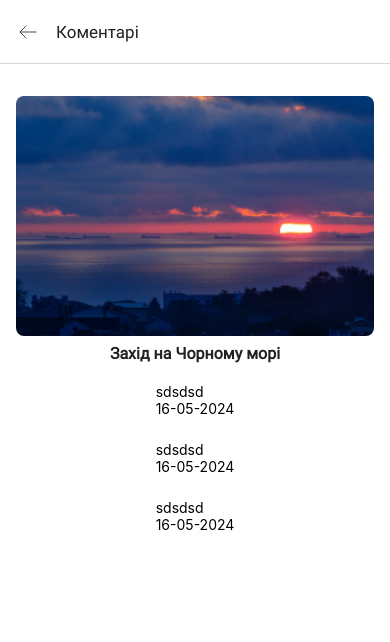
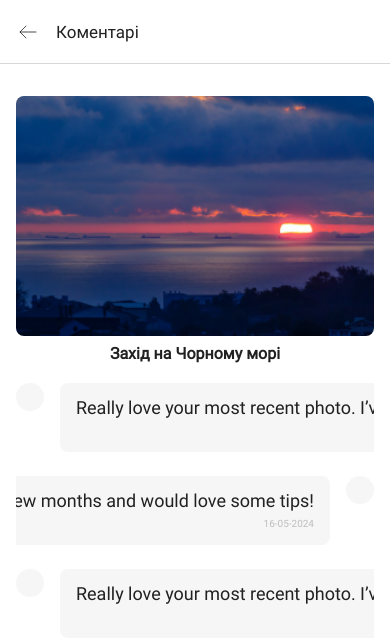
Before and after one commit to korysergey55/reactNativeApp, a React Native app: screen /Home in a window 390 px wide. Both pictures are taken after a click on the element 28 px from the left and 555 px from the top of the page. Shown: the top 642 px of the page. Built offline with nearby package versions, Linux system fonts and the light colour scheme.

Commit message:
user-comments-revers-list

```diff
--- a/components/publicationList/publicationList.tsx
+++ b/components/publicationList/publicationList.tsx
@@ -8,15 +8,18 @@ const PublicationList = () => {
       title: "Захід на Чорному морі",
       comments: [
         {
-          comment: "sdsdsd",
+          comment:
+            "Really love your most recent photo. I’ve been trying to capture the same thing for a few months and would love some tips!",
           date: "16-05-2024",
         },
         {
-          comment: "sdsdsd",
+          comment:
+            "Really love your most recent photo. I’ve been trying to capture the same thing for a few months and would love some tips!",
           date: "16-05-2024",
         },
         {
-          comment: "sdsdsd",
+          comment:
+            "Really love your most recent photo. I’ve been trying to capture the same thing for a few months and would love some tips!",
           date: "16-05-2024",
         },
       ],
@@ -28,23 +31,28 @@ const PublicationList = () => {
       title: "Старий будиночок у Венеції",
       comments: [
         {
-          comment: "sdsdsd",
+          comment:
+            "Really love your most recent photo. I’ve been trying to capture the same thing for a few months and would love some tips!",
           date: "16-05-2024",
         },
         {
-          comment: "sdsdsd",
+          comment:
+            "Really love your most recent photo. I’ve been trying to capture the same thing for a few months and would love some tips!",
           date: "16-05-2024",
         },
         {
-          comment: "sdsdsd",
+          comment:
+            "Really love your most recent photo. I’ve been trying to capture the same thing for a few months and would love some tips!",
           date: "16-05-2024",
         },
         {
-          comment: "sdsdsd",
+          comment:
+            "Really love your most recent photo. I’ve been trying to capture the same thing for a few months and would love some tips!",
           date: "16-05-2024",
         },
         {
-          comment: "sdsdsd",
+          comment:
+            "Really love your most recent photo. I’ve been trying to capture the same thing for a few months and would love some tips!",
           date: "16-05-2024",
         },
       ],
@@ -56,7 +64,8 @@ const PublicationList = () => {
       title: "Ліс",
       comments: [
         {
-          comment: "sdsdsd",
+          comment:
+            "Really love your most recent photo. I’ve been trying to capture the same thing for a few months and would love some tips!",
           date: "16-05-2024",
         },
       ],
--- a/components/userComments/commentsList/CommentsList.tsx
+++ b/components/userComments/commentsList/CommentsList.tsx
@@ -1,5 +1,5 @@
 import React, { FC } from "react";
-import { ScrollView, StyleSheet, Text } from "react-native";
+import { ScrollView, StyleSheet } from "react-native";
 import { conmmentTypes } from "../../../types/types";
 import CommentsItem from "./commentsItem/CommentsItem";
 
@@ -14,6 +14,7 @@ const CommentsList: FC<propTypes> = ({ commentsList }) => {
         <CommentsItem
           key={index}
           item={item}
+          index={index}
         />
       ))}
     </ScrollView>
@@ -22,8 +23,8 @@ const CommentsList: FC<propTypes> = ({ commentsList }) => {
 
 const styles = StyleSheet.create({
   container: {
-    width: "100%",
-    height: "100%",
+    // width: "100%",
+    // height: "100%",
 
     alignItems: "center",
     justifyContent: "flex-start",
--- a/components/userComments/commentsList/commentsItem/CommentsItem.tsx
+++ b/components/userComments/commentsList/commentsItem/CommentsItem.tsx
@@ -1,14 +1,30 @@
-import React, { FC } from "react";
-import { ScrollView, StyleSheet, Text, View } from "react-native";
+import React, { FC, useEffect, useState } from "react";
+import { StyleSheet, Text, View } from "react-native";
 import { conmmentTypes } from "../../../../types/types";
+import { colors } from "../../../../assets/styles/globalStyles";
 
 type propTypes = {
   item: conmmentTypes;
+  index: number;
 };
 
-const CommentsItem: FC<propTypes> = ({ item }) => {
+const CommentsItem: FC<propTypes> = ({ item, index }) => {
+  const [needReverse, setNeedReverse] = useState(false);
+
+  useEffect(() => {
+    const even_or_odd = (index: number) => {
+      if (index % 2 === 0) {
+        setNeedReverse(true);
+        return true;
+      }
+      setNeedReverse(false);
+      return false;
+    };
+    even_or_odd(index);
+  }, [index]);
+
   return (
-    <View style={styles.container}>
+    <View style={[styles.container, !needReverse ? { flexDirection: "row-reverse" } : null]}>
       <View style={styles.avatar}></View>
       <View style={styles.wripper}>
         <Text style={styles.comment}>{item.comment}</Text>
@@ -19,11 +35,40 @@ const CommentsItem: FC<propTypes> = ({ item }) => {
 };
 
 const styles = StyleSheet.create({
-  container: {},
-  avatar: {},
-  wripper: {},
-  comment: {},
-  date: {},
+  container: {
+    flexDirection: "row",
+    justifyContent: "flex-start",
+    alignItems: "flex-start",
+    gap: 16,
+  },
+  avatar: { width: 28, height: 28, borderRadius: 20, backgroundColor: colors.inputColor },
+  wripper: {
+    alignItems: "flex-start",
+    justifyContent: "flex-start",
+    gap: 8,
+    padding: 16,
+
+    borderRadius: 8,
+    backgroundColor: colors.inputColor,
+  },
+  comment: {
+    fontFamily: "Roboto-Regular",
+    fontSize: 18,
+    fontWeight: 500,
+    lineHeight: 18,
+    color: colors.primaryTextColor,
+  },
+  date: {
+    marginRight: 0,
+    marginLeft: "auto",
+
+    fontFamily: "Roboto-Regular",
+    fontSize: 10,
+    fontWeight: 400,
+    lineHeight: 11,
+
+    color: colors.secondoryTextColor,
+  },
 });
 
 export default CommentsItem;
```
